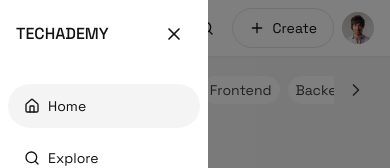
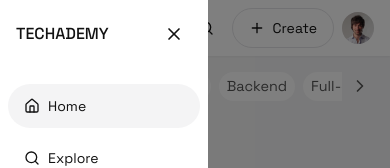
Before and after one commit to greatochuko/techademy, a Next.js app: page / in a window 390 px wide. Shown: the top 168 px of the page. Built offline with nearby package versions, Linux system fonts and the light colour scheme.

Commit message:
Refactor global styles for improved dark mode support; enhance Avatar and Tags components for better responsiveness and usability

```diff
--- a/src/app/globals.css
+++ b/src/app/globals.css
@@ -4,7 +4,7 @@
   --background: #fff;
   --foreground: #121212;
   --background-gray: #f4f4f5;
-  --accent-gray-200: #404040;
+  --accent-gray-200: #555;
 }
 
 @media (prefers-color-scheme: dark) {
@@ -12,7 +12,7 @@
     --background: #121212;
     --foreground: #fff;
     --background-gray: #1e1e1e;
-    --accent-gray-200: #ccc;
+    --accent-gray-200: #aaa;
   }
 }
 
--- a/src/components/header/Avatar.tsx
+++ b/src/components/header/Avatar.tsx
@@ -28,7 +28,7 @@ export default function Avatar({
         {...props}
         fill
         onLoad={() => setImageLoaded(true)}
-        className={`${imageLoaded ? "visible opacity-100" : "invisible opacity-0"} ${props.className}`}
+        className={`object-cover ${imageLoaded ? "visible opacity-100" : "invisible opacity-0"} ${props.className}`}
       />
       <span className="font-medium">{fallback}</span>
     </div>
--- a/src/components/header/Sidebar.tsx
+++ b/src/components/header/Sidebar.tsx
@@ -21,7 +21,7 @@ export default function Sidebar() {
 
   return (
     <section
-      className={`bg-background sticky top-14 h-[calc(100dvh-_56px)] px-2 py-4 duration-200 ${open ? "w-16 md:w-52" : "w-16"}`}
+      className={`bg-background sticky top-14 hidden h-[calc(100dvh-_56px)] px-2 py-4 duration-200 sm:block ${open ? "w-16 md:w-52" : "w-16"}`}
     >
       <nav>
         <ul className="flex flex-col gap-2">
--- a/src/components/homepage/Tags.tsx
+++ b/src/components/homepage/Tags.tsx
@@ -31,9 +31,8 @@ const tags = [
 export default function Tags() {
   const tagsRef = useRef<HTMLDivElement>(null);
   const [canScrollLeft, setCanScrollLeft] = useState(false);
-  const [canScrollRight, setCanScrollRight] = useState(true); // Initially set to true, as it can scroll to the right.
+  const [canScrollRight, setCanScrollRight] = useState(true);
 
-  // Handle scrolling to the right
   function handleScrollRight() {
     if (tagsRef.current) {
       tagsRef.current.scrollBy({
@@ -43,7 +42,6 @@ export default function Tags() {
     }
   }
 
-  // Handle scrolling to the left
   function handleScrollLeft() {
     if (tagsRef.current) {
       tagsRef.current.scrollBy({
@@ -53,7 +51,6 @@ export default function Tags() {
     }
   }
 
-  // Update scrollable state on scroll
   function updateScrollStates() {
     if (tagsRef.current) {
       const { scrollLeft, scrollWidth, clientWidth } = tagsRef.current;
@@ -63,7 +60,6 @@ export default function Tags() {
     }
   }
 
-  // Attach event listener to detect scroll changes
   useEffect(() => {
     updateScrollStates(); // Initial check
     const onScroll = () => updateScrollStates();
@@ -71,7 +67,6 @@ export default function Tags() {
     const currentTagsRef = tagsRef.current;
     currentTagsRef?.addEventListener("scroll", onScroll);
 
-    // Cleanup the event listener on unmount
     return () => {
       currentTagsRef?.removeEventListener("scroll", onScroll);
     };
@@ -82,7 +77,7 @@ export default function Tags() {
       <button
         onClick={handleScrollLeft}
         disabled={!canScrollLeft}
-        className={`p-2 ${!canScrollLeft ? "cursor-not-allowed opacity-50" : "text-accent-gray-200 hover:text-foreground"}`}
+        className={`p-1 sm:p-2 ${!canScrollLeft ? "cursor-not-allowed opacity-50" : "text-accent-gray-200 hover:text-foreground"}`}
       >
         <ChevronLeftIcon className="h-5 w-5" />
       </button>
@@ -95,7 +90,7 @@ export default function Tags() {
           <Link
             href={`/search?query=${convertToURL(tag)}`}
             key={tag}
-            className="bg-background text-accent-gray-200 hover:text-foreground inline-block rounded-full p-1 px-2 duration-200"
+            className="bg-background text-accent-gray-200 hover:text-foreground inline-block rounded-full p-1 px-2 text-[.9rem] duration-200"
           >
             {tag}
           </Link>
@@ -105,7 +100,7 @@ export default function Tags() {
       <button
         onClick={handleScrollRight}
         disabled={!canScrollRight}
-        className={`p-2 ${!canScrollRight ? "cursor-not-allowed opacity-50" : "text-accent-gray-200 hover:text-foreground"}`}
+        className={`p-1 sm:p-2 ${!canScrollRight ? "cursor-not-allowed opacity-50" : "text-accent-gray-200 hover:text-foreground"}`}
       >
         <ChevronRightIcon className="h-5 w-5" />
       </button>
```
